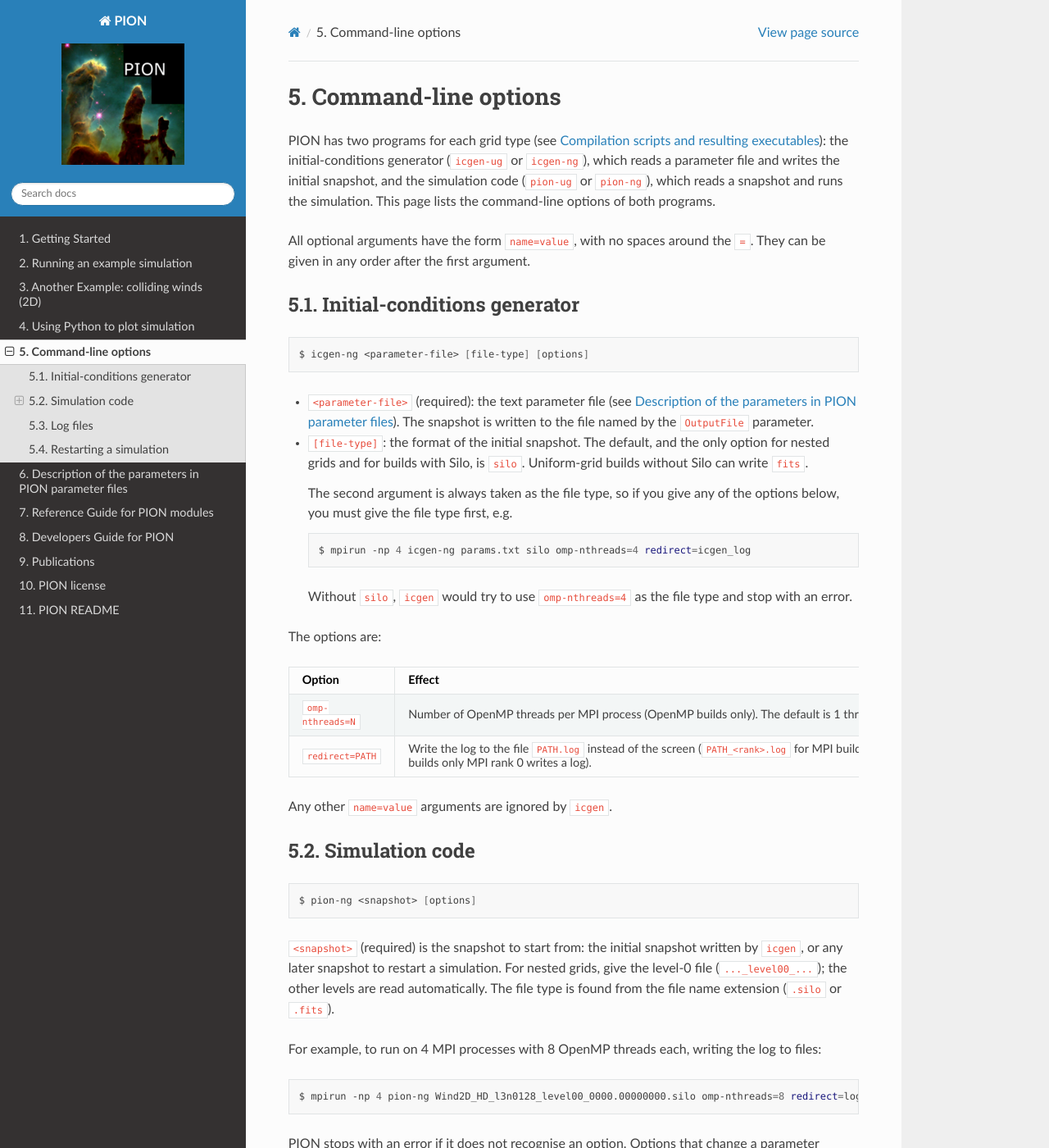
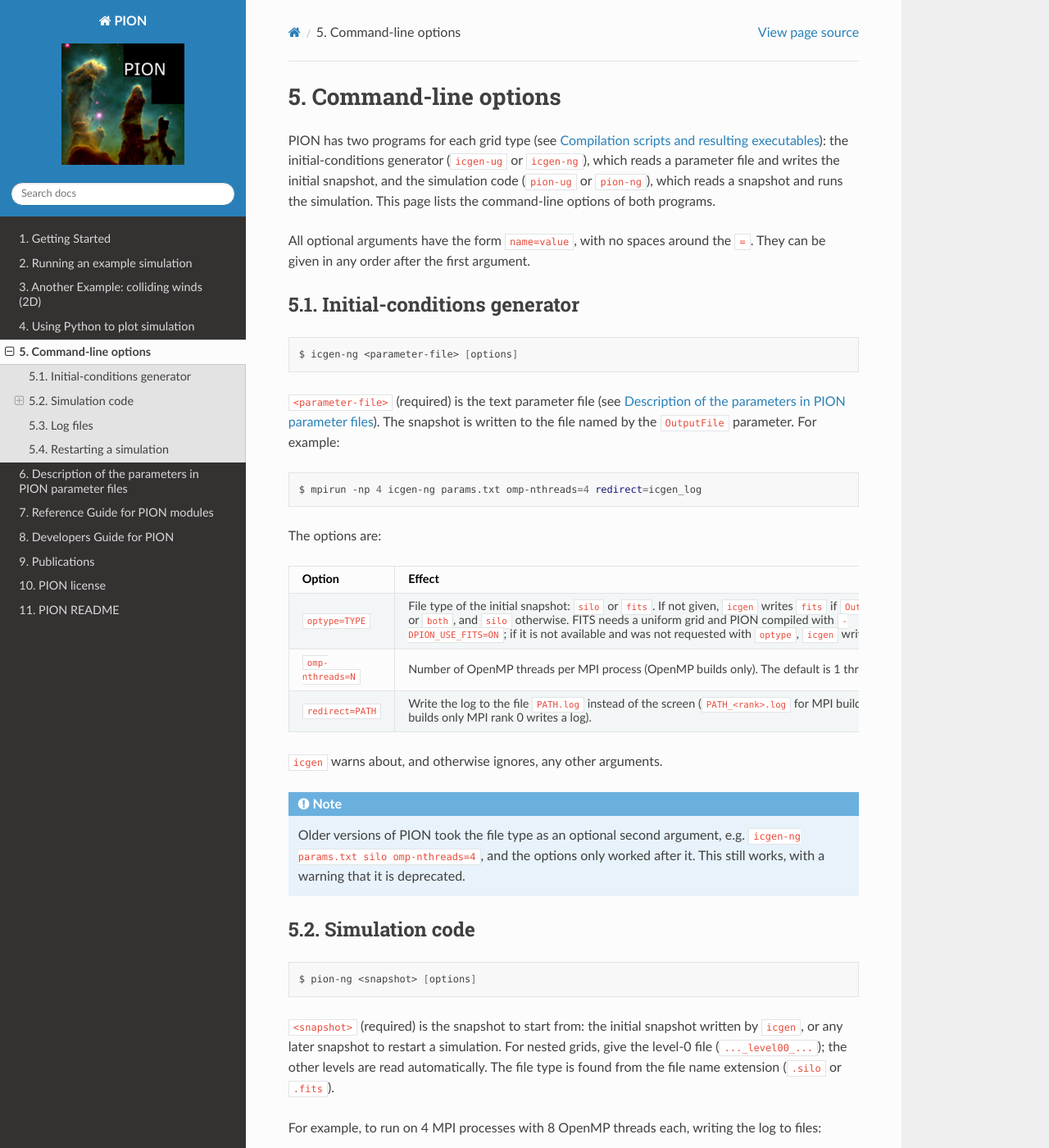
Before and after one commit to jmackey-astro/pion-docs, a Sphinx documentation site: the page built from docs/command_line.rst, in a window 1280 px wide and 1400 px high. Shown: the whole window at 82% size. Built offline with Sphinx 7.4.7 and the Read the Docs theme 3.1.0, drawn with Linux system fonts in a browser that asks for light colours; some of the changed text lies outside the part shown.

Commit message:
Command-line page: icgen file type with optype=, EP_update_erg
Describe the icgen options from the PION change that replaces the
positional file type with optype= (default from OutputFileType), and add
EP_update_erg=, which works after the fix in the same PION change.

Co-Authored-By: Claude Opus 5.5 <noreply@anthropic.com>

```diff
--- a/docs/command_line.rst
+++ b/docs/command_line.rst
@@ -19,24 +19,26 @@ Initial-conditions generator
 
 .. code-block:: bash
 
-  $ icgen-ng <parameter-file> [file-type] [options]
+  $ icgen-ng <parameter-file> [options]
 
-+ ``<parameter-file>`` (required): the text parameter file (see :ref:`parameter-file`).  The snapshot is written to the file named by the ``OutputFile`` parameter.
-+ ``[file-type]``: the format of the initial snapshot.  The default, and the only option for nested grids and for builds with Silo, is ``silo``.  Uniform-grid builds without Silo can write ``fits``.
+``<parameter-file>`` (required) is the text parameter file (see :ref:`parameter-file`).
+The snapshot is written to the file named by the ``OutputFile`` parameter.
+For example:
 
-  The second argument is always taken as the file type, so if you give any of the options below, you must give the file type first, e.g.
+.. code-block:: bash
 
-  .. code-block:: bash
-
-    $ mpirun -np 4 icgen-ng params.txt silo omp-nthreads=4 redirect=icgen_log
-
-  Without ``silo``, ``icgen`` would try to use ``omp-nthreads=4`` as the file type and stop with an error.
+  $ mpirun -np 4 icgen-ng params.txt omp-nthreads=4 redirect=icgen_log
 
 The options are:
 
 =========================  ==============================================================================
 Option                     Effect
 =========================  ==============================================================================
+``optype=TYPE``            File type of the initial snapshot: ``silo`` or ``fits``.  If not given,
+                           ``icgen`` writes ``fits`` if ``OutputFileType`` in the parameter file is
+                           ``fits`` or ``both``, and ``silo`` otherwise.  FITS needs a uniform grid and
+                           PION compiled with ``-DPION_USE_FITS=ON``; if it is not available and was not
+                           requested with ``optype``, ``icgen`` writes Silo instead, with a warning.
 ``omp-nthreads=N``         Number of OpenMP threads per MPI process (OpenMP builds only).  The default
                            is 1 thread, and N is limited to the number of cores.
 ``redirect=PATH``          Write the log to the file ``PATH.log`` instead of the screen
@@ -44,7 +46,12 @@ Option                     Effect
                            writes a log).
 =========================  ==============================================================================
 
-Any other ``name=value`` arguments are ignored by ``icgen``.
+``icgen`` warns about, and otherwise ignores, any other arguments.
+
+.. note::
+
+   Older versions of PION took the file type as an optional second argument, e.g. ``icgen-ng params.txt silo omp-nthreads=4``, and the options only worked after it.
+   This still works, with a warning that it is deprecated.
 
 
 .. _command-line-pion:
@@ -147,6 +154,7 @@ Option                     Effect
 ``min_T=T``                Minimum gas temperature in K.
 ``max_T=T``                Maximum gas temperature in K.
 ``tc_strength=F``          Strength of thermal conduction, from 0 (none) to 1 (full).
+``EP_update_erg=0|1``      Whether heating and cooling change the gas energy (1, the default) or not (0).
 ``wind_radius_N=R``        Radius in cm of the wind-injection region of stellar-wind source N (0 to 9),
                            e.g. ``wind_radius_0=1.2e17``.
 =========================  ==============================================================================
```
